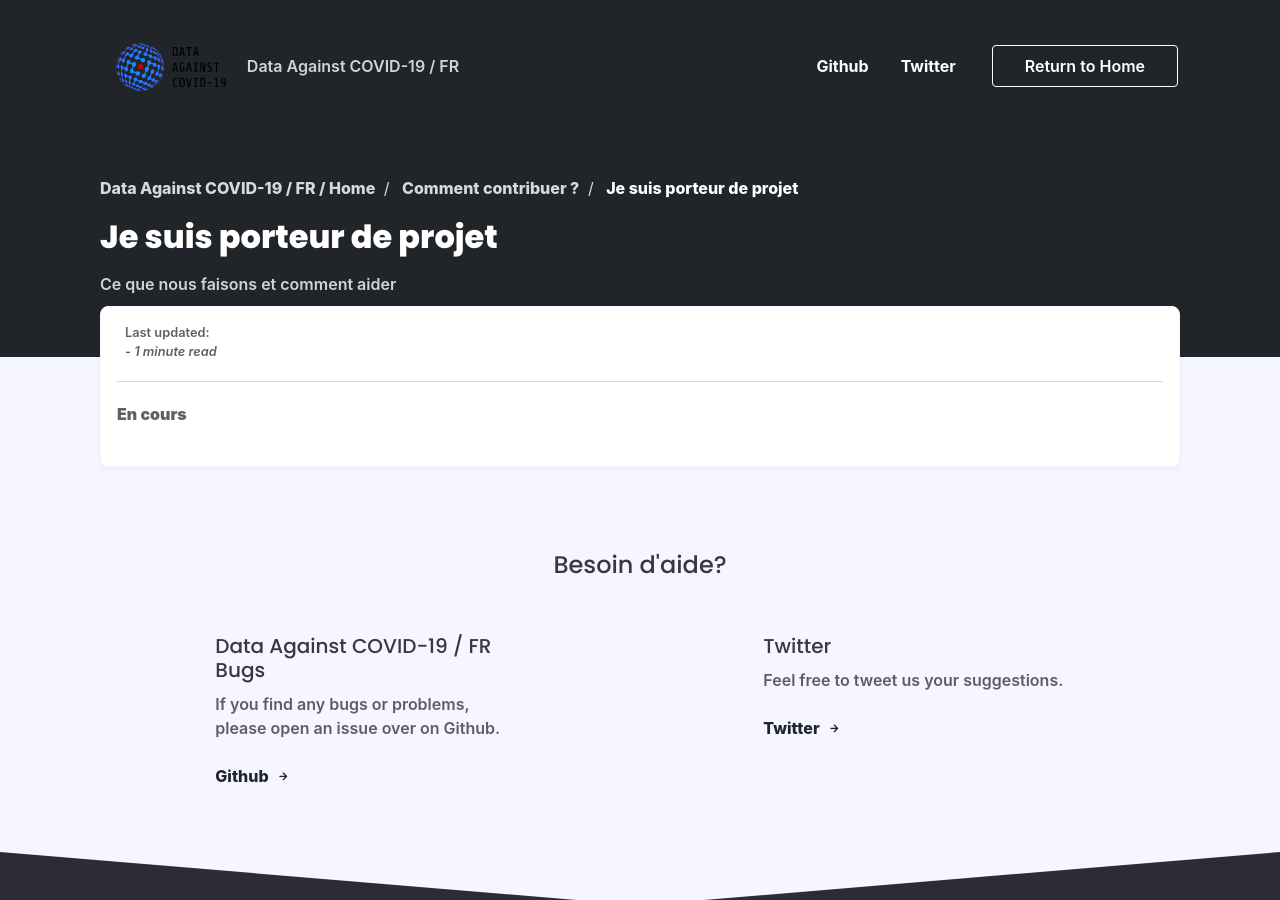
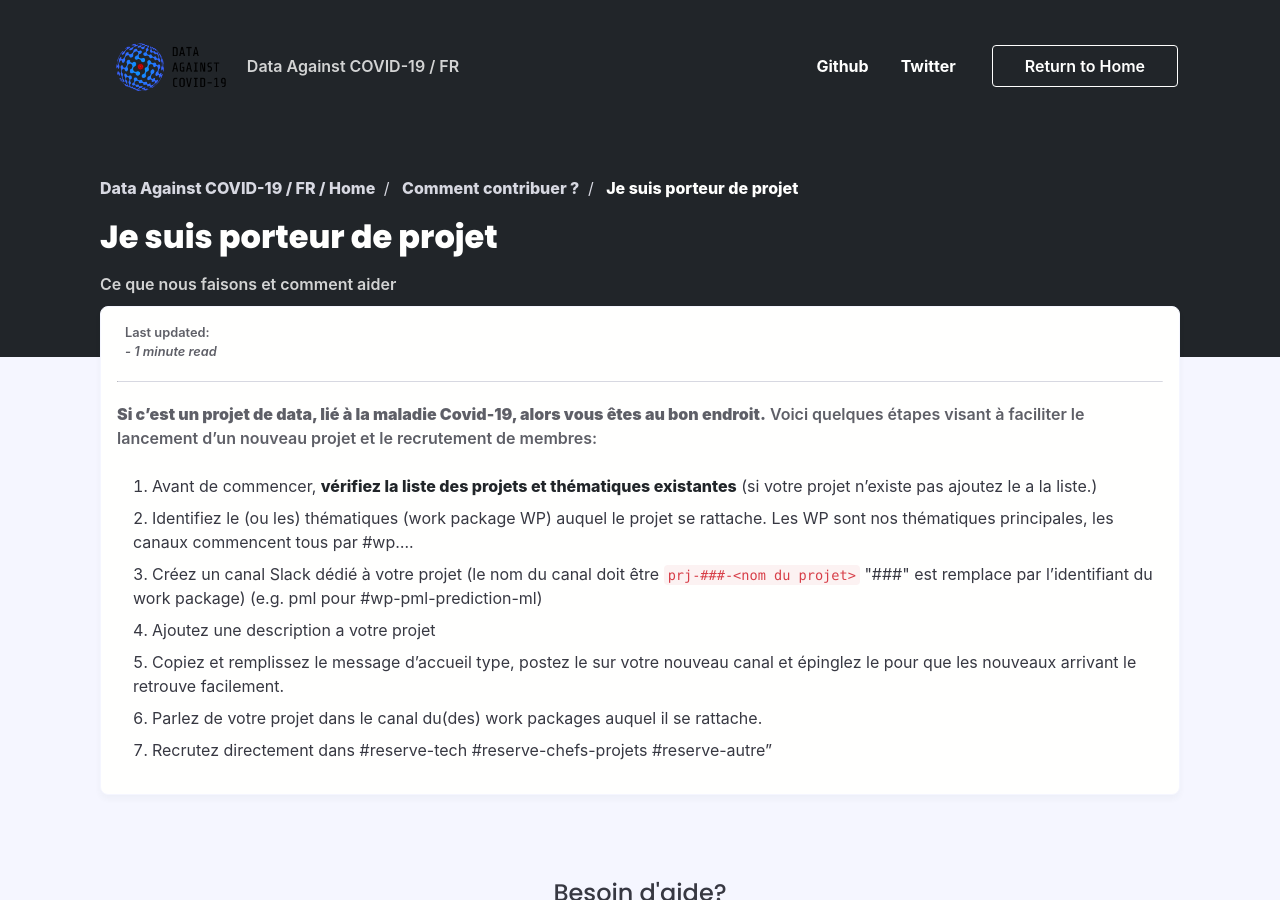
Before and after one commit to opencovid19-fr/opencovid19-fr.github.io, a Jekyll site: the page built from _posts/Comment contribuer/2020-03-15-je-suis-porteur-de-projet.md, in a window 1280 px wide and 900 px high. Built offline with Jekyll 4.4.1, drawn with Linux system fonts in a browser that asks for light colours; nearby versions of some CDN libraries; some web fonts are replaced; comment, search, counter and statistics services are not loaded.

Commit message:
Texte explicatif proposer un projet
Suivant les indications de /community (Alexandre)

```diff
--- a/_posts/Comment contribuer/2020-03-15-je-suis-porteur-de-projet.md
+++ b/_posts/Comment contribuer/2020-03-15-je-suis-porteur-de-projet.md
@@ -8,4 +8,13 @@ short-description: Ce que nous faisons et comment aider
 ---
 
 -----
-**En cours**
+
+**Si c'est un projet de data, lié à la maladie Covid-19, alors vous êtes au bon endroit.**
+Voici quelques étapes visant à faciliter le lancement d'un nouveau projet et le recrutement de membres:
+1. Avant de commencer, [vérifiez la liste des projets et thématiques existantes](https://docs.google.com/spreadsheets/d/1UVFem7ICyRmX01QV0xUv4lCS4_k_sDS0OaKrZjG_dtw/edit?usp=sharing) (si votre projet n'existe pas ajoutez le a la liste.)
+2. Identifiez le (ou les) thématiques (work package WP) auquel le projet se rattache. Les WP sont nos thématiques principales, les canaux commencent tous par #wp....
+3. Créez un canal Slack dédié à votre projet (le nom du canal doit être `prj-###-<nom du projet>` \"###\" est remplace par l'identifiant du work package) (e.g. pml pour #wp-pml-prediction-ml)
+4. Ajoutez une description a votre projet
+5. Copiez et remplissez le message d'accueil type, postez le sur votre nouveau canal et épinglez le pour que les nouveaux arrivant le retrouve facilement.
+6. Parlez de votre projet dans le canal du(des) work packages auquel il se rattache.
+7. Recrutez directement dans #reserve-tech #reserve-chefs-projets #reserve-autre"
```
